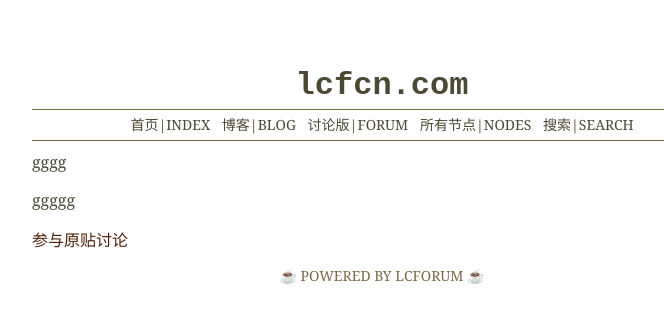
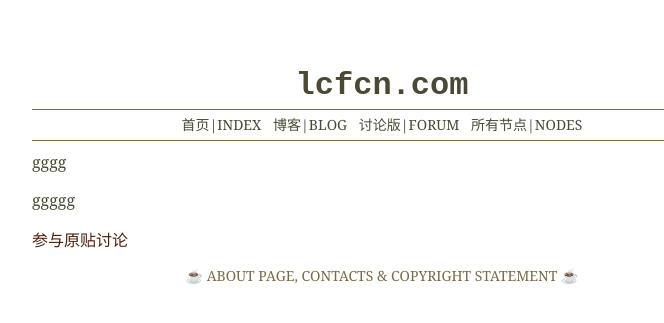
Before and after one commit to iceriverho/lcforum, a Django app: page /blog/article/1/ in a window 1280 px wide. Shown: the top 323 px of the page, without its empty margins (258-922 px from the left). Run offline with Django 3.2, Linux system fonts and the light colour scheme; data comes from the database, SQL or seed files in the repository.

Commit message:
some improvement

```diff
--- a/forum/templates/forum/base.html
+++ b/forum/templates/forum/base.html
@@ -16,12 +16,11 @@
         <a href="{% url 'blog-list' %}">博客|BLOG</a>
         <a href="{% url 'forum-index' %}">讨论版|FORUM</a>
         <a href="{% url 'nodetag-list' %}">所有节点|NODES</a>
-        <a href="">搜索|SEARCH</a>
     </div>
     {% block container %}
 
     {% endblock %}
-    <div id="footer">☕ POWERED BY LCFORUM ☕</div>
+    <div id="footer">☕ ABOUT PAGE, CONTACTS & COPYRIGHT STATEMENT ☕</div>
 </div>
 
 </body>
```
